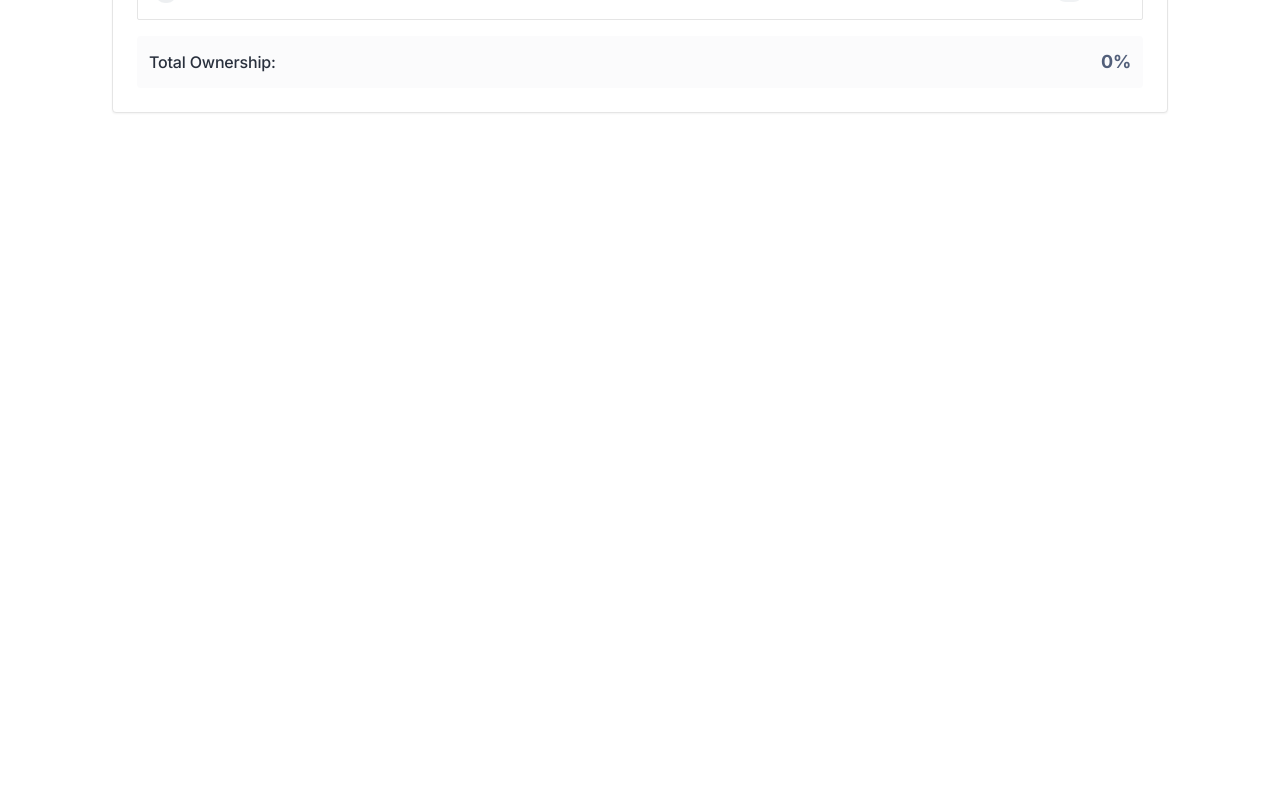
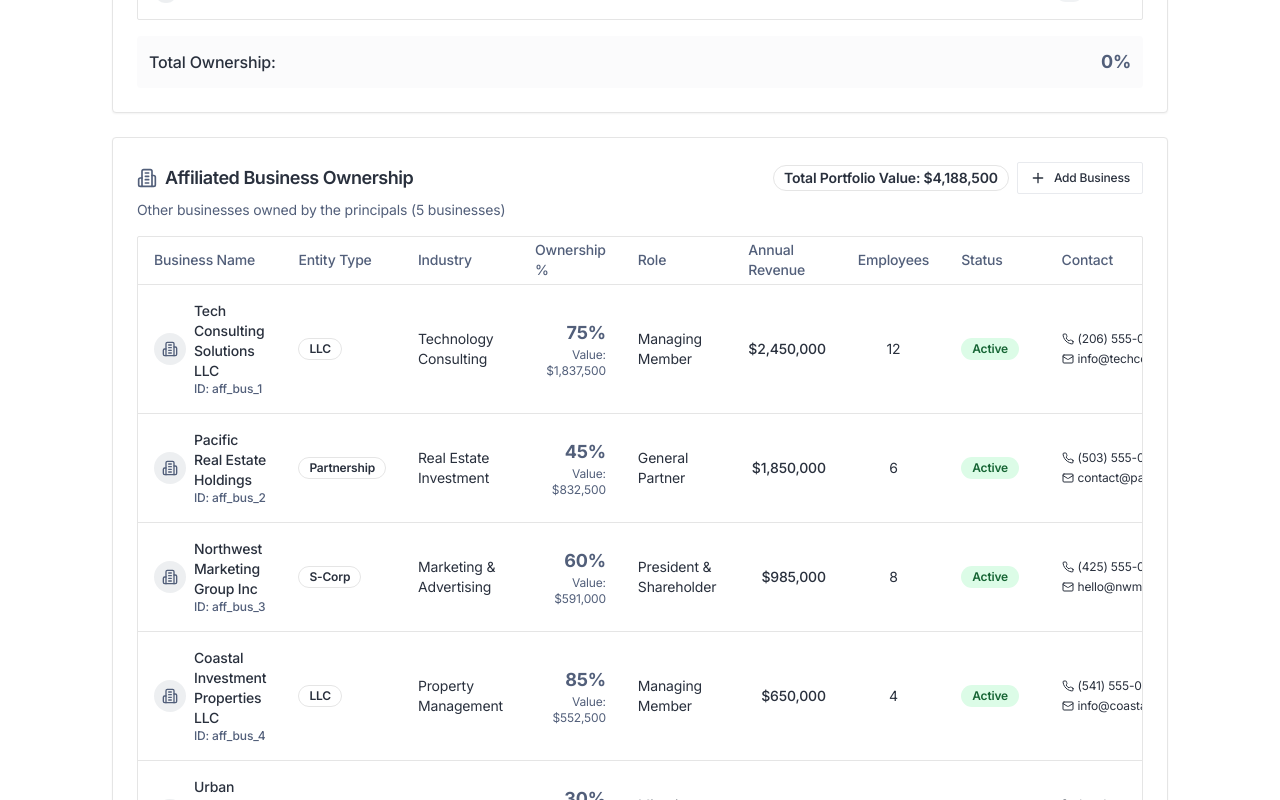
Before and after one commit to parth11790/bank-project-sphere, a React (Vite) app: page /owner-business/1 in a window 1280 px wide. Shown: the part 1600-2400 px from the top of the page. Before the commit the page ends 1753 px from the top, so only its background shows below. Built offline with nearby package versions, Linux system fonts and the light colour scheme.

Commit message:
feat: Add Affiliated Business Ownership section
Added the Affiliated Business Ownership section to the Owner - Business page.

```diff
--- a/src/pages/OwnerBusiness.tsx
+++ b/src/pages/OwnerBusiness.tsx
@@ -7,6 +7,7 @@ import { ArrowLeft, Building2 } from 'lucide-react';
 import BusinessInfoSection from '@/components/business/BusinessInfoSection';
 import BusinessOwnershipSection from '@/components/business/BusinessOwnershipSection';
 import BusinessFormsSection from '@/components/business/BusinessFormsSection';
+import AffiliatedBusinessOwnershipSection from '@/components/business/AffiliatedBusinessOwnershipSection';
 
 const OwnerBusiness = () => {
   const { projectId } = useParams();
@@ -87,6 +88,7 @@ const OwnerBusiness = () => {
           <BusinessInfoSection business={mockBusiness} />
           <BusinessFormsSection business={mockBusiness} />
           <BusinessOwnershipSection projectId={projectId || ''} owners={mockOwners} />
+          <AffiliatedBusinessOwnershipSection projectId={projectId || ''} owners={mockOwners} />
         </div>
       </div>
     </Layout>
--- a/src/pages/SellerIndividual.tsx
+++ b/src/pages/SellerIndividual.tsx
@@ -21,7 +21,7 @@ const SellerIndividual = () => {
       first_name: 'John',
       last_name: 'Seller',
       middle_name: 'Michael',
-      phone: '(555) 123-4567',
+      primary_phone_number: '(555) 123-4567',
       email: 'john.seller@email.com',
       address: '789 Seller Street',
       city: 'Los Angeles',
```
